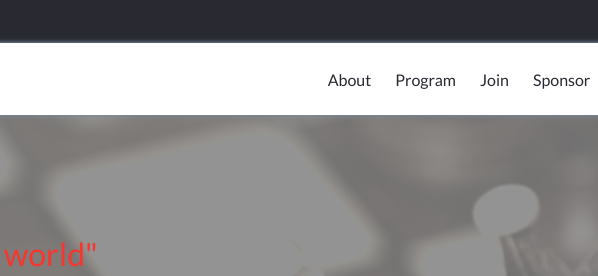
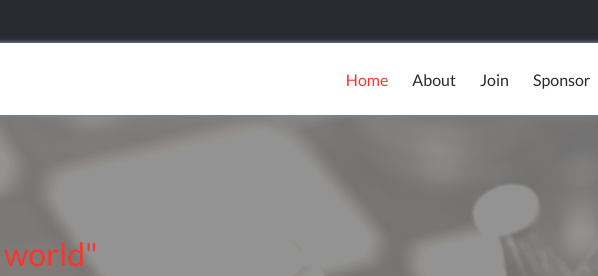
Before and after one commit to Sboursen/Chess-World-Championship, a website: page index.html in a window 1280 px wide. Shown: the top 276 px of the page, 318-916 px from the left. Drawn offline with Linux system fonts and the light colour scheme; a web font is replaced by a local one.

Commit message:
Add Home link to nav-bar

```diff
--- a/index.html
+++ b/index.html
@@ -51,11 +51,6 @@
         <li>
           <a href="pages/about.html">
             About
-          </a>
-        </li>
-        <li>
-          <a href="#">
-            Program
           </a>
         </li>
         <li>
@@ -156,14 +151,14 @@
         <div class="page-navigation">
           <ul class="pages">
             <li>
+              <a class="current-page" href="#">
+                Home
+              </a>
+            <li>
               <a href="pages/about.html">
                 About
               </a>
             </li>
-            <li>
-              <a href="#">
-                Program
-              </a>
             </li>
             <li>
               <a href="#">
--- a/style.css
+++ b/style.css
@@ -190,6 +190,10 @@ header {
   color: var(--shark);
   font-weight: 500;
   padding: 12px;
+}
+
+.pages .current-page {
+  color: var(--red-orange);
 }
 
 .page-navigation button {
```
Also changed, not shown: pages/about.html (+6 -10 lines).
